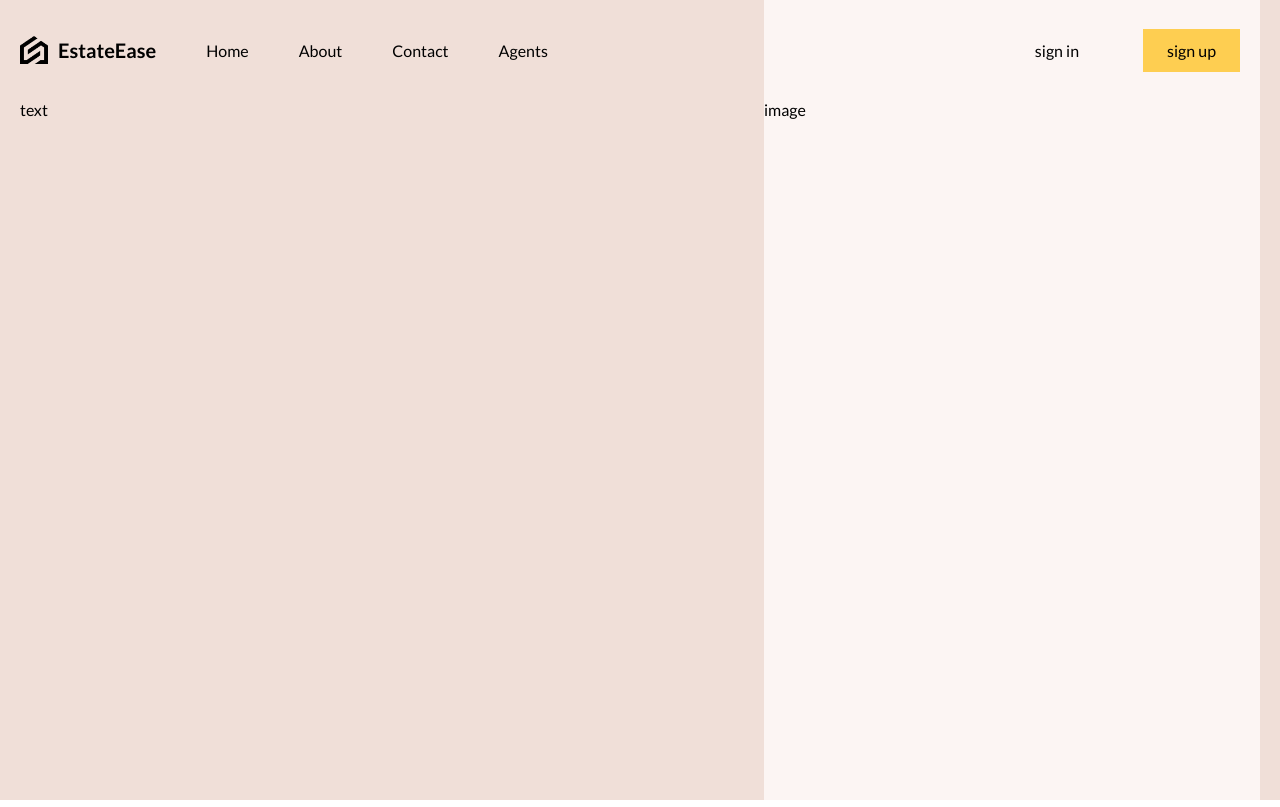
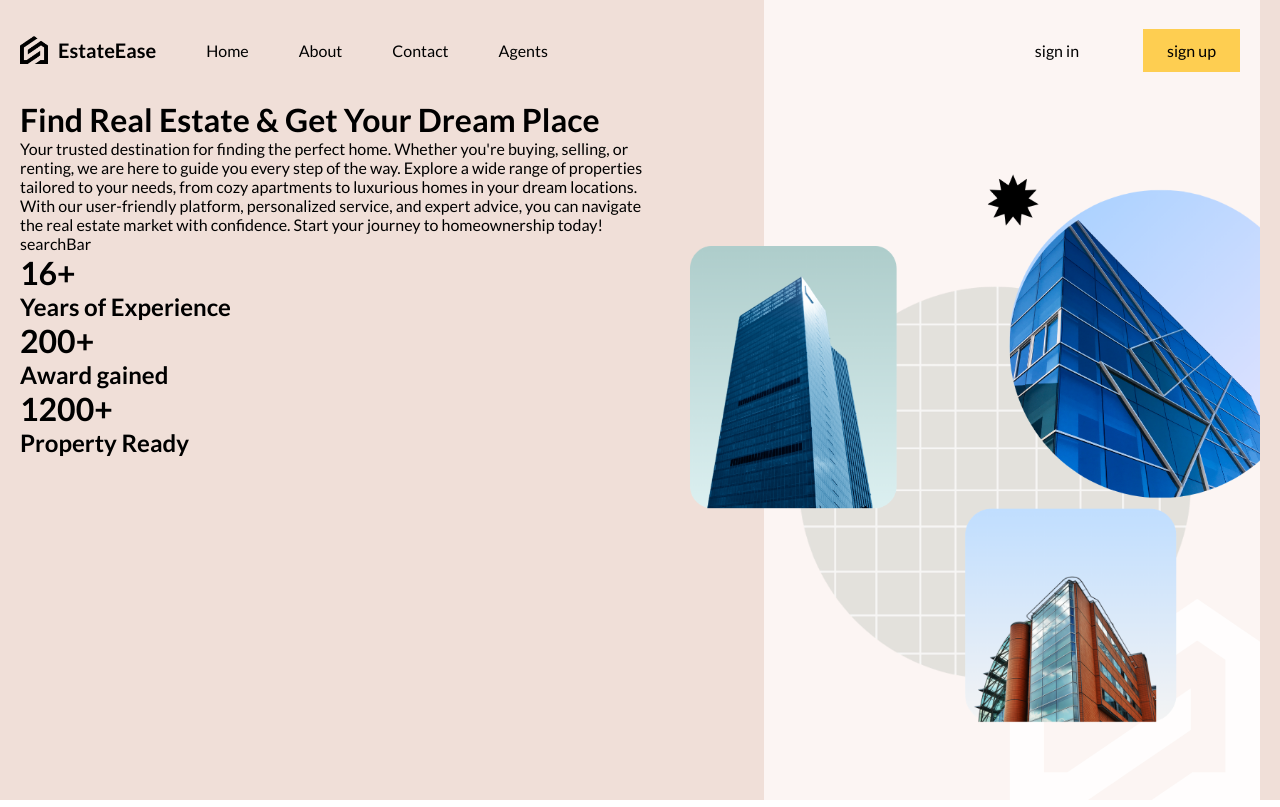
Before and after one commit to Anuragp-dev/Real-estate-web, a React (Vite) app in the folder frontend/: page / in a window 1280 px wide. Shown: the top 807 px of the page. Built offline with nearby package versions, Linux system fonts and the light colour scheme.

Commit message:
changes in home page

```diff
--- /dev/null
+++ b/frontend/src/components/searchBar/SearchBar.jsx
@@ -0,0 +1,11 @@
+import React from 'react'
+
+const SearchBar = () => {
+  return (
+    <div>
+      searchBar
+    </div>
+  )
+}
+
+export default SearchBar
--- a/frontend/src/pages/homePage/HomePage.jsx
+++ b/frontend/src/pages/homePage/HomePage.jsx
@@ -1,12 +1,44 @@
 import React from 'react'
 import "./HomePage.scss"
+import SearchBar from '../../components/searchBar/SearchBar'
 
 
 const HomePage = () => {
     return (
         <div className='homePage'>
-            <div className='textContainer'>text</div>
-            <div className='imgContainer'>image</div>
+            <div className='textContainer'>
+                <div className="wrapper">
+                    <h1 className="title">
+                        Find Real Estate & Get Your Dream Place
+                    </h1>
+                    <p className=''>
+                        Your trusted destination for finding the perfect home.
+                        Whether you're buying, selling, or renting,
+                        we are here to guide you every step of the way.
+                        Explore a wide range of properties tailored to your needs,
+                        from cozy apartments to luxurious homes in your dream locations.
+                        With our user-friendly platform, personalized service,
+                        and expert advice, you can navigate the real estate market with confidence.
+                        Start your journey to homeownership today!
+                    </p>
+                    <SearchBar />
+                    <div className="box">
+                        <h1>16+</h1>
+                        <h2>Years of Experience</h2>
+                    </div>
+                    <div className="box">
+                        <h1>200+</h1>
+                        <h2>Award gained</h2>
+                    </div>
+                    <div className="box">
+                        <h1>1200+</h1>
+                        <h2>Property Ready</h2>
+                    </div>
+                </div>
+            </div>
+            <div className='imgContainer'>
+                <img src="/bg.png" alt="background" />
+            </div>
         </div>
     )
 }
--- a/frontend/src/pages/homePage/HomePage.scss
+++ b/frontend/src/pages/homePage/HomePage.scss
@@ -4,10 +4,23 @@
 
     .textContainer {
         flex: 3;
+
+        .wrapper {
+            padding-right: 100px;
+        }
     }
 
     .imgContainer {
         flex: 2;
         background-color: #fcf5f3;
+        position: relative;
+        display: flex;
+        align-items: center;
+
+        img {
+            width: 115%;
+            position: absolute;
+            right: 0;
+        }
     }
 }
```
Also changed, not shown: frontend/src/components/searchBar/SearchBar.scss (added).
